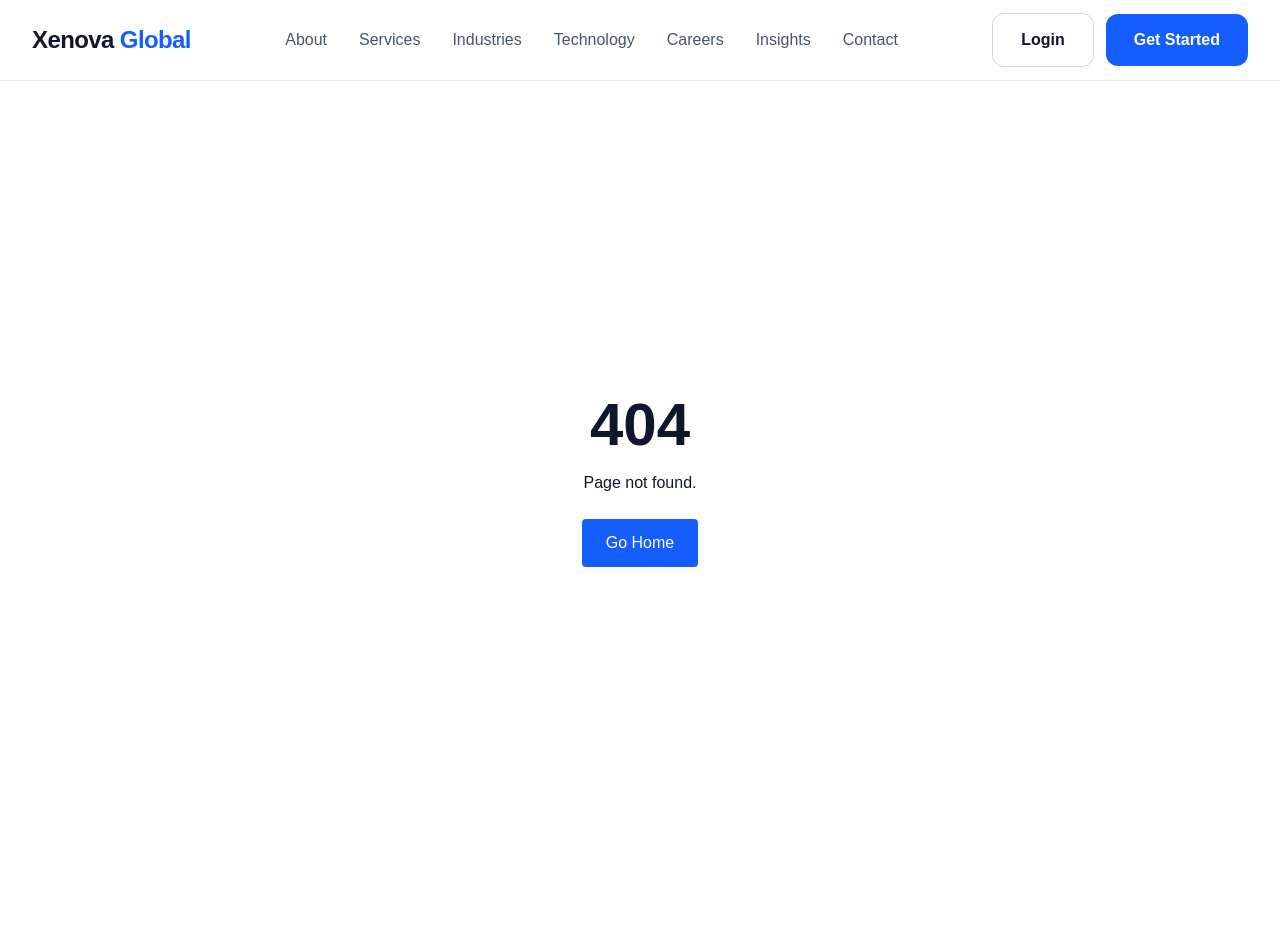
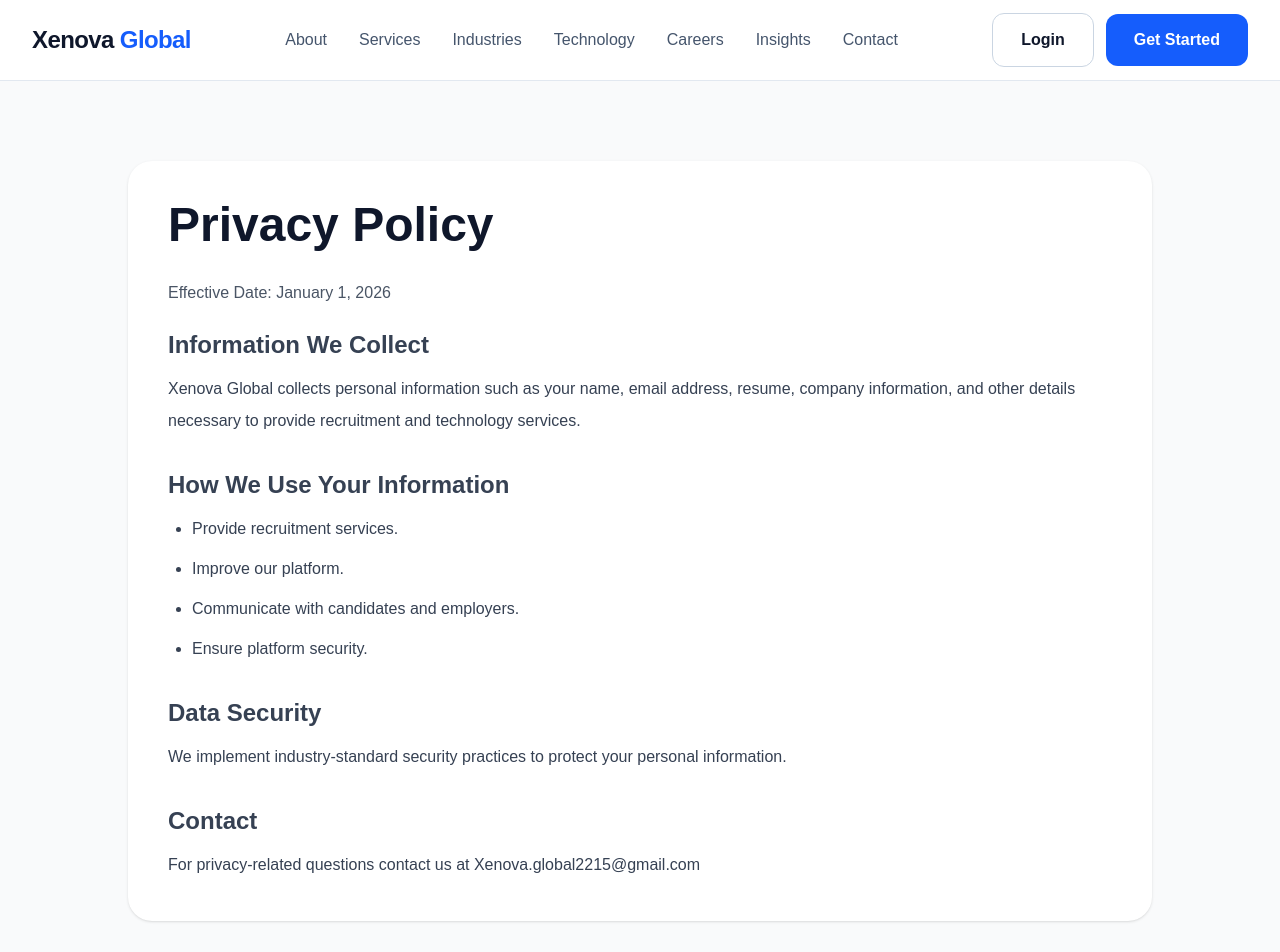
Before and after one commit to harshkheni1819/Zenovo-Global, a Next.js app: page /privacy-policy in a window 1280 px wide. Before the commit this address had no page. Shown: the top 952 px of the page. Built offline with nearby package versions, Linux system fonts and the light colour scheme.

Commit message:
Add employer settings page

```diff
--- /dev/null
+++ b/app/cookie-policy/page.tsx
@@ -0,0 +1,48 @@
+export default function CookiePolicyPage() {
+  return (
+    <main className="min-h-screen bg-gray-50 py-20">
+      <div className="mx-auto max-w-5xl rounded-3xl bg-white p-10 shadow">
+        <h1 className="mb-8 text-5xl font-bold">
+          Cookie Policy
+        </h1>
+
+        <div className="space-y-8 text-gray-700 leading-8">
+          <section>
+            <h2 className="text-2xl font-semibold mb-3">
+              What Are Cookies?
+            </h2>
+
+            <p>
+              Cookies are small files stored on your device that help improve
+              website functionality and user experience.
+            </p>
+          </section>
+
+          <section>
+            <h2 className="text-2xl font-semibold mb-3">
+              How We Use Cookies
+            </h2>
+
+            <ul className="list-disc pl-6 space-y-2">
+              <li>Remember login sessions.</li>
+              <li>Improve website performance.</li>
+              <li>Analyze website traffic.</li>
+              <li>Enhance user experience.</li>
+            </ul>
+          </section>
+
+          <section>
+            <h2 className="text-2xl font-semibold mb-3">
+              Managing Cookies
+            </h2>
+
+            <p>
+              You may disable cookies through your browser settings, although
+              some features of the website may not function properly.
+            </p>
+          </section>
+        </div>
+      </div>
+    </main>
+  );
+}
--- /dev/null
+++ b/app/privacy-policy/page.tsx
@@ -0,0 +1,64 @@
+export default function PrivacyPolicyPage() {
+  return (
+    <main className="min-h-screen bg-gray-50 py-20">
+      <div className="mx-auto max-w-5xl rounded-3xl bg-white p-10 shadow">
+        <h1 className="mb-8 text-5xl font-bold text-slate-900">
+          Privacy Policy
+        </h1>
+
+        <p className="mb-6 text-gray-600">
+          Effective Date: January 1, 2026
+        </p>
+
+        <div className="space-y-8 text-gray-700 leading-8">
+          <section>
+            <h2 className="mb-3 text-2xl font-semibold">
+              Information We Collect
+            </h2>
+
+            <p>
+              Xenova Global collects personal information such as your name,
+              email address, resume, company information, and other details
+              necessary to provide recruitment and technology services.
+            </p>
+          </section>
+
+          <section>
+            <h2 className="mb-3 text-2xl font-semibold">
+              How We Use Your Information
+            </h2>
+
+            <ul className="list-disc pl-6 space-y-2">
+              <li>Provide recruitment services.</li>
+              <li>Improve our platform.</li>
+              <li>Communicate with candidates and employers.</li>
+              <li>Ensure platform security.</li>
+            </ul>
+          </section>
+
+          <section>
+            <h2 className="mb-3 text-2xl font-semibold">
+              Data Security
+            </h2>
+
+            <p>
+              We implement industry-standard security practices to protect your
+              personal information.
+            </p>
+          </section>
+
+          <section>
+            <h2 className="mb-3 text-2xl font-semibold">
+              Contact
+            </h2>
+
+            <p>
+              For privacy-related questions contact us at
+              Xenova.global2215@gmail.com
+            </p>
+          </section>
+        </div>
+      </div>
+    </main>
+  );
+}
--- /dev/null
+++ b/app/terms/page.tsx
@@ -0,0 +1,47 @@
+export default function TermsPage() {
+  return (
+    <main className="min-h-screen bg-gray-50 py-20">
+      <div className="mx-auto max-w-5xl rounded-3xl bg-white p-10 shadow">
+        <h1 className="mb-8 text-5xl font-bold">
+          Terms & Conditions
+        </h1>
+
+        <div className="space-y-8 text-gray-700 leading-8">
+          <section>
+            <h2 className="text-2xl font-semibold mb-3">
+              Acceptance
+            </h2>
+
+            <p>
+              By using Xenova Global you agree to these Terms &
+              Conditions.
+            </p>
+          </section>
+
+          <section>
+            <h2 className="text-2xl font-semibold mb-3">
+              User Responsibilities
+            </h2>
+
+            <ul className="list-disc pl-6 space-y-2">
+              <li>Provide accurate information.</li>
+              <li>Keep your account secure.</li>
+              <li>Do not misuse the platform.</li>
+            </ul>
+          </section>
+
+          <section>
+            <h2 className="text-2xl font-semibold mb-3">
+              Limitation of Liability
+            </h2>
+
+            <p>
+              Xenova Global is not responsible for employment decisions
+              made by employers or candidates.
+            </p>
+          </section>
+        </div>
+      </div>
+    </main>
+  );
+}
```
